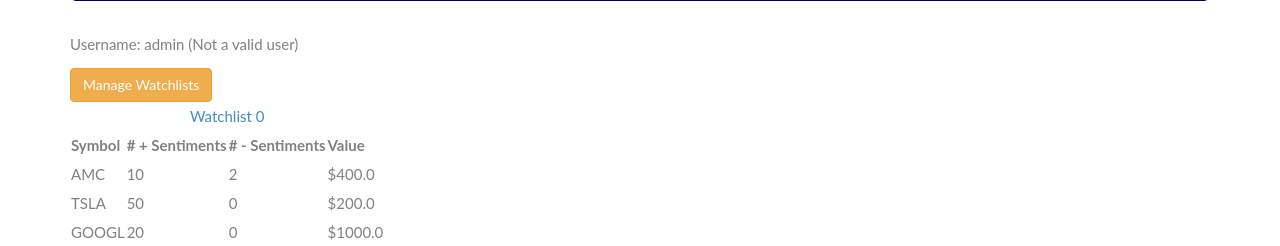
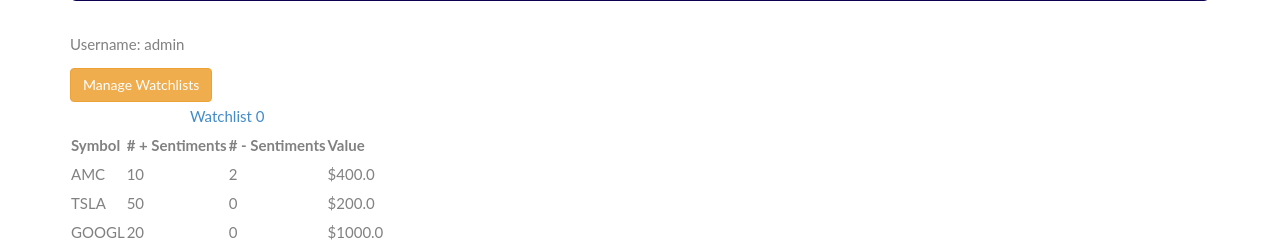
Before and after one commit to LeronBergelson/StockEye, a Django app: page /watchlists/ in a window 1280 px wide. Shown: the part 331-577 px from the top of the page. Run offline with Django 3.2, Linux system fonts and the light colour scheme; a user stored in the database is signed in; data comes from the database, SQL or seed files in the repository; both versions use the stored data as it was after the commit; some libraries are stand-ins or nearby versions.

Commit message:
Fix watchlists page displaying 'not valid user' when user is logged in

```diff
--- a/StockEye/StockEye/app/templates/app/watchlists_test.html
+++ b/StockEye/StockEye/app/templates/app/watchlists_test.html
@@ -12,7 +12,7 @@
     <!-- Container (Watchlist Section) -->
     <div class="content">
 
-        {% if valid_user %}
+        {% if user.is_authenticated %}
             <p>Username: {{ user.username }}</p>
         {% else %}
             <p>Username: {{ user.username }} (Not a valid user)</p>
```
Also changed, not shown: StockEye/StockEye/db.sqlite3.
